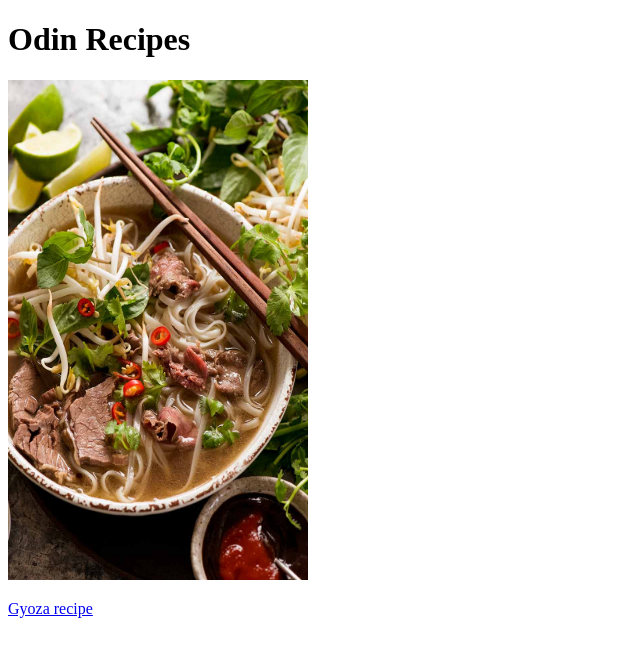
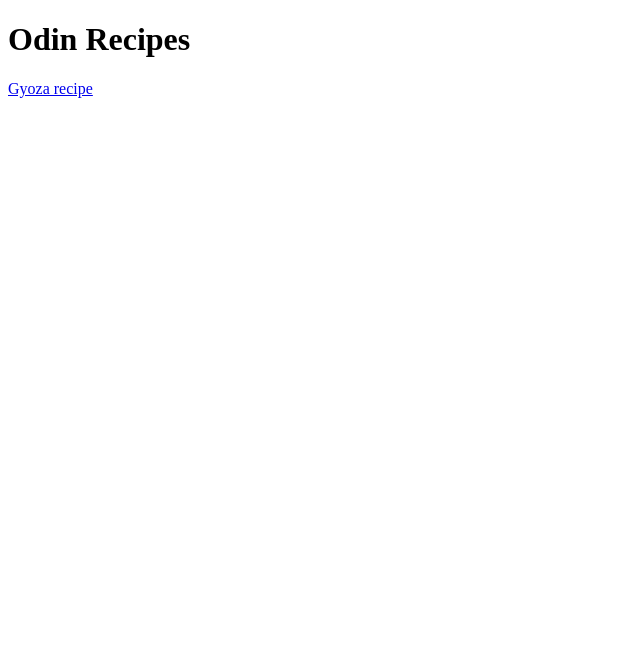
Before and after one commit to levii005/odin-recipes, a plain HTML site: page index.html in a window 1280 px wide. Shown: the whole page, without its empty margins (0-640 px from the left). Drawn offline with Linux system fonts and the light colour scheme.

Commit message:
add images/gyoza.jpg and deleted images/pho.jpg and edit index.html and recipes/gyoza.html

```diff
--- a/index.html
+++ b/index.html
@@ -7,7 +7,6 @@
     </head>
     <body>
         <h1>Odin Recipes</h1>
-        <img src="./images/pho.jpg" alt="Pho" height="500" width="300">
         <p><a href="recipes/gyoza.html"> Gyoza recipe </a></p>
 
     </body>
```
Also changed, not shown: recipes/gyoza.html (+1 -0 lines), images/gyoza.jpg (added), images/pho.jpg (deleted).
